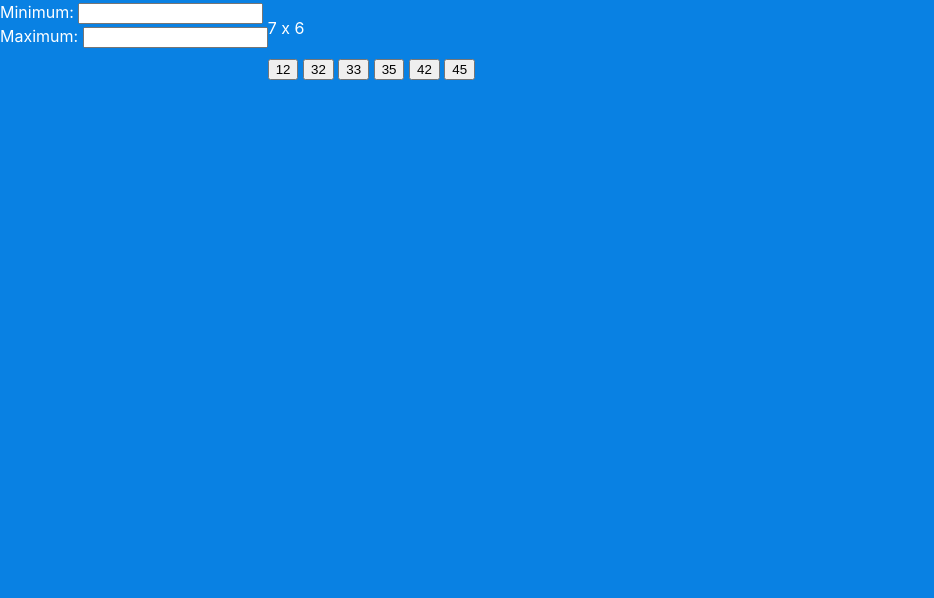
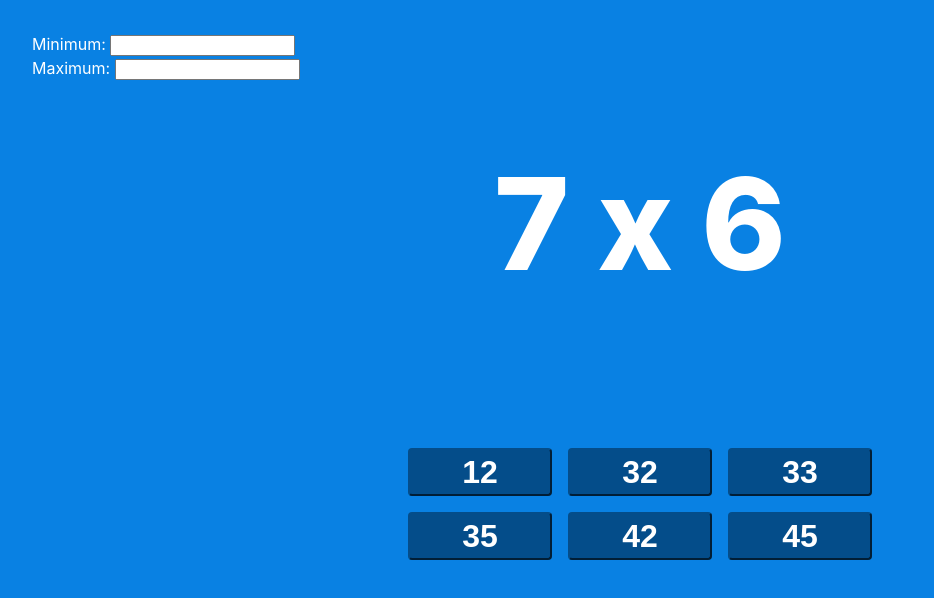
Before and after one commit to VonRiddarn/times-table-training, a website built with Vite: page index.html in a window 1280 px wide. Shown: the whole page, without its empty margins (0-934 px from the left). Built offline with nearby package versions, Linux system fonts and the light colour scheme.

Commit message:
feat: added default styling architecture

```diff
--- a/src/style.css
+++ b/src/style.css
@@ -15,10 +15,49 @@
 body {
   margin: 0;
   padding: 0;
-  display: flex;
+  display: grid;
+  grid-template-columns: 1fr 1fr 1fr;
 }
 
 aside {
 	display: flex;
 	flex-direction: column;
+	padding: 2rem;
 }
+
+main {
+	display: flex;
+	flex-direction: column;
+	margin: 0 auto;
+	height: 70vh;
+	justify-content: center;
+	align-items: center;
+}
+
+main p {
+	text-align: center;
+	font-size: 8rem;
+	font-weight: 800;
+}
+
+main span {
+	display: grid;
+	grid-template-columns: auto auto auto;
+	gap: 1rem;
+}
+
+main span button {
+	background-color: #044d8a;
+	border-color: #044d8a;
+	border-radius: 4px;
+	width: 9rem;
+	height: 3rem;
+
+	color: #ffffff;
+	font-size: 2rem;
+	font-weight: 800;
+}
+
+main span button:hover {
+	border-color: #ffffff;
+}
```
